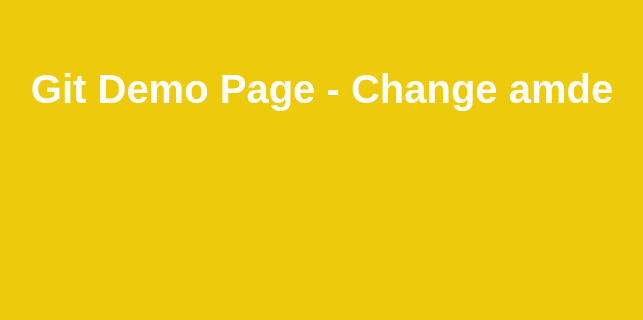
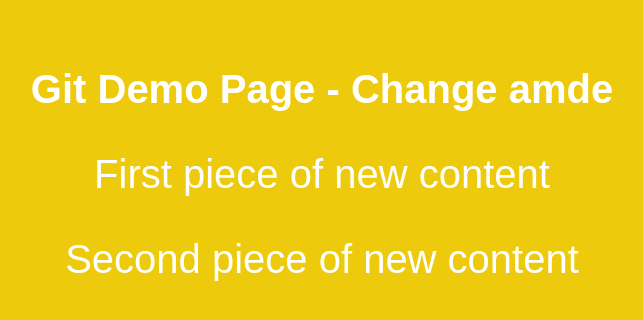
Before and after one commit to jv55-developer/git-test, a plain HTML site: page index.html in a window 1280 px wide. Shown: the whole page, without its empty margins (318-961 px from the left). Drawn offline with Linux system fonts and the light colour scheme.

Commit message:
add addtional content to index.html page

```diff
--- a/index.html
+++ b/index.html
@@ -10,6 +10,8 @@
 </head>
 <body>
     <h1>Git Demo Page - Change amde</h1>
+    <p>First piece of new content</p>
+    <p>Second piece of new content</p>
     <script src="app.js"></script>
 </body>
 </html>
--- a/style.css
+++ b/style.css
@@ -21,7 +21,7 @@ body {
     text-align: center;
     padding: 2em;
 }
-h1 {
+h1, p {
     text-align: center;
     font-family: 'Kavoon', sans-serif;
     font-size: 2.5em;
```
